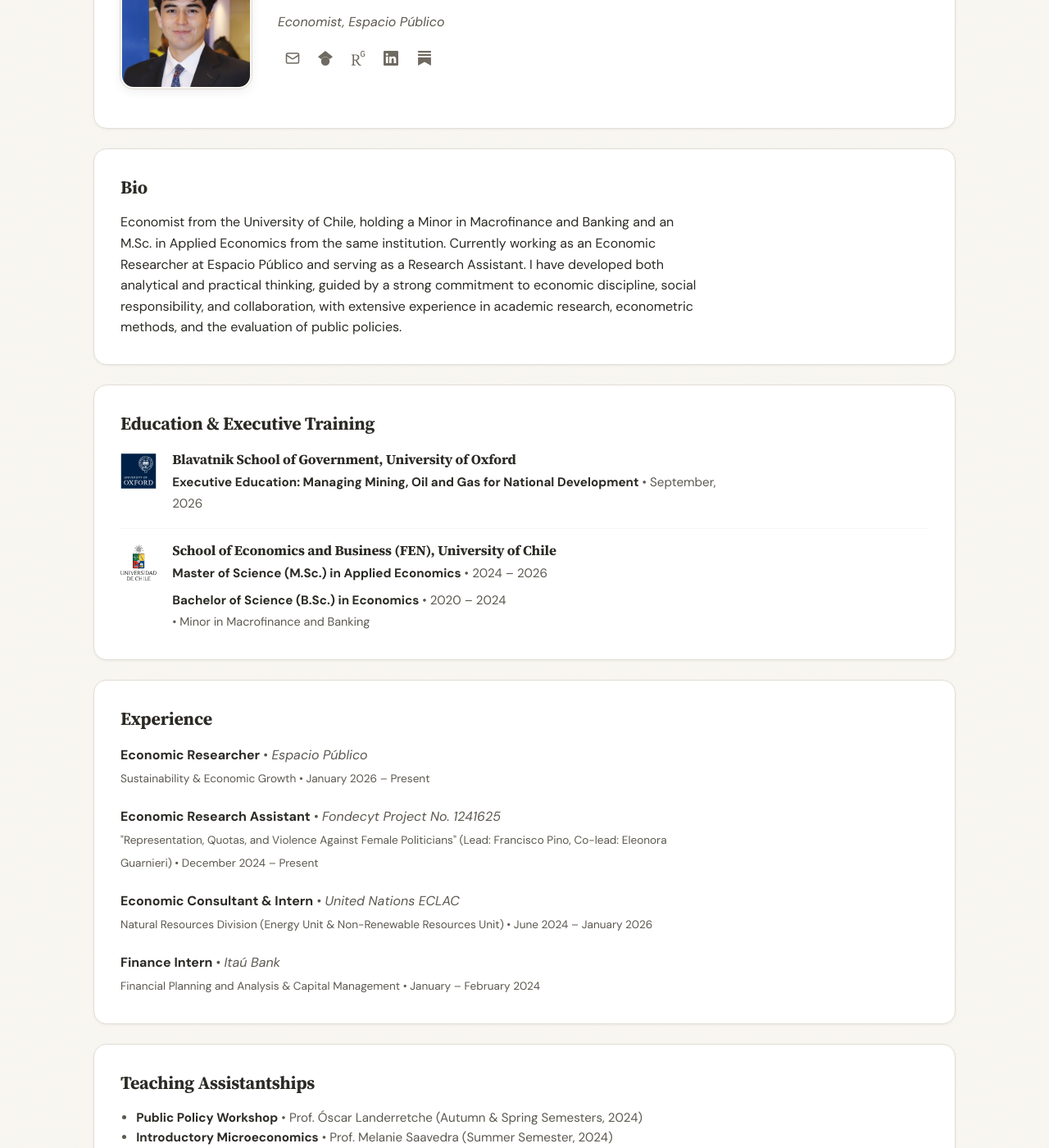
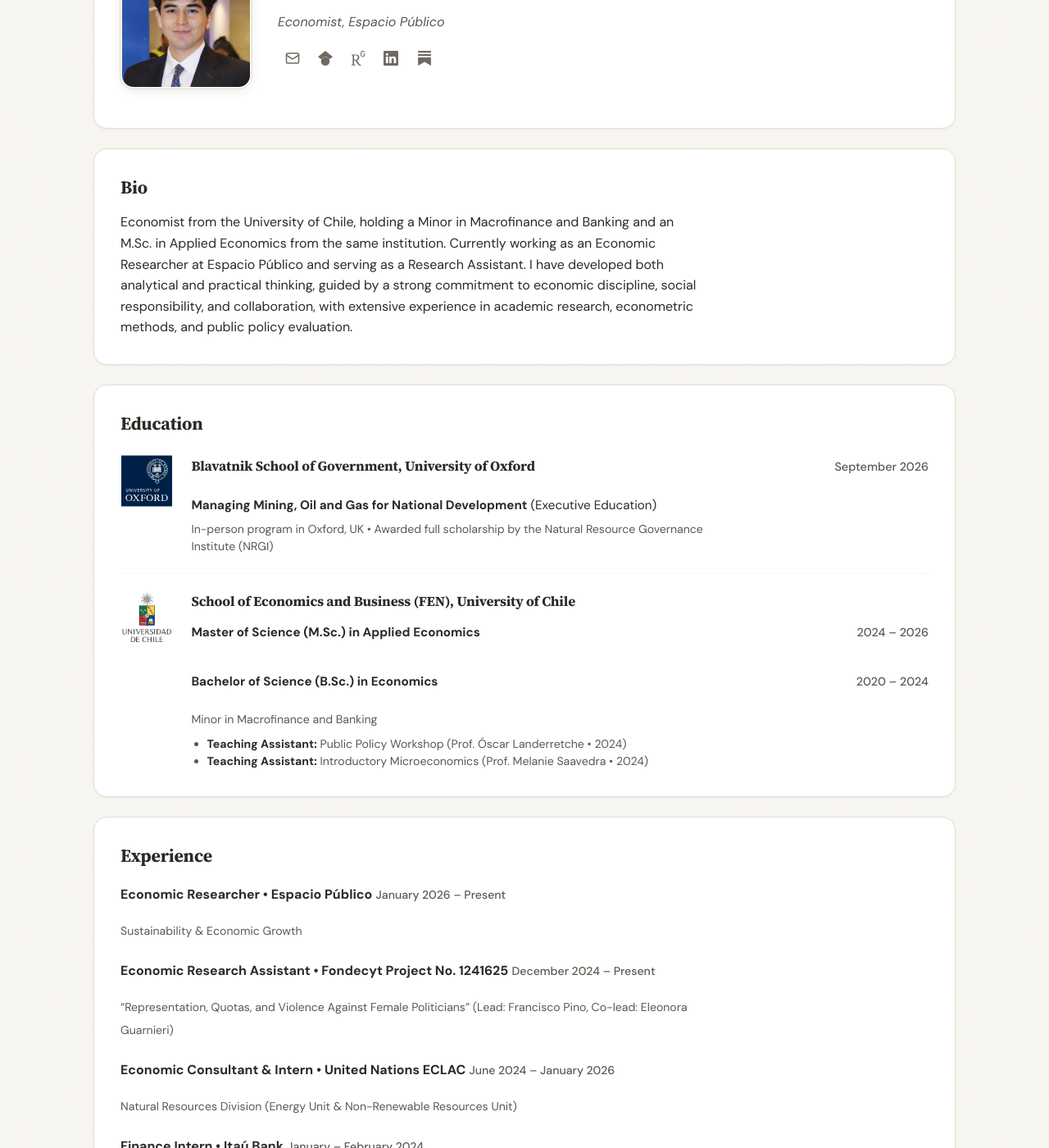
Before and after one commit to igodoymerello/igodoymerello.github.io, a Jekyll site: the page built from _pages/about.md, in a window 1280 px wide and 1400 px high, scrolled down 298 px. Shown: the whole window at 82% size. Built offline with Jekyll 4.4.1, drawn with Linux system fonts in a browser that asks for light colours; some of the changed text lies outside the part shown.

Commit message:
about.md

```diff
--- a/_pages/about.md
+++ b/_pages/about.md
@@ -6,6 +6,7 @@ permalink: /about/
 
 # About
 
+<!-- Header Card: Photo, Basic Info, Social Links -->
 <div class="section-card">
 <div class="pi-card">
 <img src="{{ site.photo | prepend: '/images/' | relative_url }}" class="pi-photo" alt="{{ site.name }}" width="160" height="160">
@@ -25,92 +26,136 @@ permalink: /about/
 </div>
 </div>
 
+<!-- Short Bio -->
 <div class="section-card" style="margin-top: var(--space-4);">
 <h3 style="margin-top: 0;">Bio</h3>
 <p style="line-height: 1.6; color: var(--text-primary); margin: 0;">
-Economist from the University of Chile, holding a Minor in Macrofinance and Banking and an M.Sc. in Applied Economics from the same institution. Currently working as an Economic Researcher at Espacio Público and serving as a Research Assistant. I have developed both analytical and practical thinking, guided by a strong commitment to economic discipline, social responsibility, and collaboration, with extensive experience in academic research, econometric methods, and the evaluation of public policies.
+Economist from the University of Chile, holding a Minor in Macrofinance and Banking and an M.Sc. in Applied Economics from the same institution. Currently working as an Economic Researcher at Espacio Público and serving as a Research Assistant. I have developed both analytical and practical thinking, guided by a strong commitment to economic discipline, social responsibility, and collaboration, with extensive experience in academic research, econometric methods, and public policy evaluation.
 </p>
 </div>
 
+<!-- Education -->
 <div class="section-card" style="margin-top: var(--space-4);">
-<h3 style="margin-top: 0;">Education & Executive Training</h3>
+<h3 style="margin-top: 0; margin-bottom: 1.5rem;">Education</h3>
 
-<div style="display: flex; align-items: flex-start; gap: 1.2rem; margin-top: 1.2rem;">
-<img src="{{ '/images/oxford-logo-DzIWfeXH.svg' | relative_url }}" alt="University of Oxford" style="width: 44px; height: auto; object-fit: contain; margin-top: 3px;">
-<div>
+<!-- Oxford -->
+<div style="display: flex; align-items: flex-start; gap: 1.4rem;">
+<div style="width: 64px; flex-shrink: 0; display: flex; justify-content: center;">
+<img src="{{ '/images/oxford-logo-DzIWfeXH.svg' | relative_url }}" alt="University of Oxford" style="width: 64px; height: auto; object-fit: contain;">
+</div>
+<div style="flex-grow: 1;">
+<div style="display: flex; justify-content: space-between; align-items: baseline; flex-wrap: wrap; gap: 0.5rem;">
 <h4 style="margin: 0; font-size: 1.05rem;">Blavatnik School of Government, University of Oxford</h4>
-<p style="margin: 0.2rem 0 0 0; color: var(--text-secondary); font-size: 0.95rem;">
-<strong>Executive Education: Managing Mining, Oil and Gas for National Development</strong> &bull; September, 2026
+<span style="font-size: 0.9rem; color: var(--text-secondary); font-weight: 500;">September 2026</span>
+</div>
+<p style="margin: 0.25rem 0 0 0; color: var(--text-primary); font-size: 0.95rem;">
+<strong>Managing Mining, Oil and Gas for National Development</strong> (Executive Education)
+</p>
+<p style="margin: 0.35rem 0 0 0; color: var(--text-secondary); font-size: 0.88rem; line-height: 1.5;">
+In-person program in Oxford, UK &bull; Awarded full scholarship by the Natural Resource Governance Institute (NRGI)
 </p>
 </div>
 </div>
 
-<hr style="border: 0; border-top: 1px solid var(--border-color); margin: 1rem 0;">
+<hr style="border: 0; border-top: 1px solid var(--border-color); margin: 1.4rem 0;">
 
-<div style="display: flex; align-items: flex-start; gap: 1.2rem;">
-<img src="{{ '/images/escudo-uchile-vertical-color-fondo-transp.png' | relative_url }}" alt="Universidad de Chile" style="width: 44px; height: auto; object-fit: contain; margin-top: 3px;">
+<!-- University of Chile -->
+<div style="display: flex; align-items: flex-start; gap: 1.4rem;">
+<div style="width: 64px; flex-shrink: 0; display: flex; justify-content: center;">
+<img src="{{ '/images/escudo-uchile-vertical-color-fondo-transp.png' | relative_url }}" alt="Universidad de Chile" style="width: 60px; height: auto; object-fit: contain;">
+</div>
+<div style="flex-grow: 1;">
+<h4 style="margin: 0 0 0.8rem 0; font-size: 1.05rem;">School of Economics and Business (FEN), University of Chile</h4>
+
+<!-- Master -->
+<div style="margin-bottom: 1rem;">
+<div style="display: flex; justify-content: space-between; align-items: baseline; flex-wrap: wrap; gap: 0.5rem;">
+<p style="margin: 0; font-size: 0.95rem; color: var(--text-primary);">
+<strong>Master of Science (M.Sc.) in Applied Economics</strong>
+</p>
+<span style="font-size: 0.9rem; color: var(--text-secondary); font-weight: 500;">2024 &ndash; 2026</span>
+</div>
+</div>
+
+<!-- Bachelor -->
 <div>
-<h4 style="margin: 0; font-size: 1.05rem;">School of Economics and Business (FEN), University of Chile</h4>
-<p style="margin: 0.2rem 0 0 0; color: var(--text-secondary); font-size: 0.95rem;">
-<strong>Master of Science (M.Sc.) in Applied Economics</strong> &bull; 2024 &ndash; 2026
+<div style="display: flex; justify-content: space-between; align-items: baseline; flex-wrap: wrap; gap: 0.5rem;">
+<p style="margin: 0; font-size: 0.95rem; color: var(--text-primary);">
+<strong>Bachelor of Science (B.Sc.) in Economics</strong>
 </p>
-<p style="margin: 0.4rem 0 0 0; color: var(--text-secondary); font-size: 0.95rem;">
-<strong>Bachelor of Science (B.Sc.) in Economics</strong> &bull; 2020 &ndash; 2024<br>
-<span style="font-size: 0.9rem; color: var(--text-secondary);">&bull; Minor in Macrofinance and Banking</span>
+<span style="font-size: 0.9rem; color: var(--text-secondary); font-weight: 500;">2020 &ndash; 2024</span>
+</div>
+<p style="margin: 0.2rem 0 0.5rem 0; color: var(--text-secondary); font-size: 0.88rem;">
+Minor in Macrofinance and Banking
 </p>
+<ul style="margin: 0.3rem 0 0 0; padding-left: 1.2rem; color: var(--text-secondary); font-size: 0.88rem; line-height: 1.5;">
+<li><strong>Teaching Assistant:</strong> Public Policy Workshop (Prof. Óscar Landerretche &bull; 2024)</li>
+<li><strong>Teaching Assistant:</strong> Introductory Microeconomics (Prof. Melanie Saavedra &bull; 2024)</li>
+</ul>
+</div>
+
 </div>
 </div>
 </div>
 
+<!-- Experience -->
 <div class="section-card" style="margin-top: var(--space-4);">
-<h3 style="margin-top: 0;">Experience</h3>
-<ul style="list-style: none; padding-left: 0; margin: 1rem 0 0 0;">
-<li style="margin-bottom: 1.2rem;">
-<strong style="font-size: 1rem;">Economic Researcher</strong> &bull; <em>Espacio Público</em><br>
-<span style="font-size: 0.85rem; color: var(--text-secondary);">Sustainability & Economic Growth &bull; January 2026 &ndash; Present</span>
-</li>
-<li style="margin-bottom: 1.2rem;">
-<strong style="font-size: 1rem;">Economic Research Assistant</strong> &bull; <em>Fondecyt Project No. 1241625</em><br>
-<span style="font-size: 0.85rem; color: var(--text-secondary);">"Representation, Quotas, and Violence Against Female Politicians" (Lead: Francisco Pino, Co-lead: Eleonora Guarnieri) &bull; December 2024 &ndash; Present</span>
-</li>
-<li style="margin-bottom: 1.2rem;">
-<strong style="font-size: 1rem;">Economic Consultant & Intern</strong> &bull; <em>United Nations ECLAC</em><br>
-<span style="font-size: 0.85rem; color: var(--text-secondary);">Natural Resources Division (Energy Unit & Non-Renewable Resources Unit) &bull; June 2024 &ndash; January 2026</span>
-</li>
-<li style="margin-bottom: 0;">
-<strong style="font-size: 1rem;">Finance Intern</strong> &bull; <em>Itaú Bank</em><br>
-<span style="font-size: 0.85rem; color: var(--text-secondary);">Financial Planning and Analysis & Capital Management &bull; January &ndash; February 2024</span>
-</li>
-</ul>
+<h3 style="margin-top: 0; margin-bottom: 1.2rem;">Experience</h3>
+
+<div style="margin-bottom: 1.3rem;">
+<div style="display: flex; justify-content: space-between; align-items: baseline; flex-wrap: wrap; gap: 0.5rem;">
+<strong style="font-size: 1rem; color: var(--text-primary);">Economic Researcher &bull; Espacio Público</strong>
+<span style="font-size: 0.88rem; color: var(--text-secondary); font-weight: 500;">January 2026 &ndash; Present</span>
+</div>
+<span style="font-size: 0.88rem; color: var(--text-secondary);">Sustainability & Economic Growth</span>
 </div>
 
-<div class="section-card" style="margin-top: var(--space-4);">
-<h3 style="margin-top: 0;">Teaching Assistantships</h3>
-<ul style="margin: 0.8rem 0 0 0; padding-left: 1.2rem; color: var(--text-secondary); font-size: 0.95rem; line-height: 1.6;">
-<li><strong>Public Policy Workshop</strong> &bull; Prof. Óscar Landerretche (Autumn & Spring Semesters, 2024)</li>
-<li><strong>Introductory Microeconomics</strong> &bull; Prof. Melanie Saavedra (Summer Semester, 2024)</li>
-</ul>
+<div style="margin-bottom: 1.3rem;">
+<div style="display: flex; justify-content: space-between; align-items: baseline; flex-wrap: wrap; gap: 0.5rem;">
+<strong style="font-size: 1rem; color: var(--text-primary);">Economic Research Assistant &bull; Fondecyt Project No. 1241625</strong>
+<span style="font-size: 0.88rem; color: var(--text-secondary); font-weight: 500;">December 2024 &ndash; Present</span>
+</div>
+<span style="font-size: 0.88rem; color: var(--text-secondary);">"Representation, Quotas, and Violence Against Female Politicians" (Lead: Francisco Pino, Co-lead: Eleonora Guarnieri)</span>
 </div>
 
+<div style="margin-bottom: 1.3rem;">
+<div style="display: flex; justify-content: space-between; align-items: baseline; flex-wrap: wrap; gap: 0.5rem;">
+<strong style="font-size: 1rem; color: var(--text-primary);">Economic Consultant & Intern &bull; United Nations ECLAC</strong>
+<span style="font-size: 0.88rem; color: var(--text-secondary); font-weight: 500;">June 2024 &ndash; January 2026</span>
+</div>
+<span style="font-size: 0.88rem; color: var(--text-secondary);">Natural Resources Division (Energy Unit & Non-Renewable Resources Unit)</span>
+</div>
+
+<div>
+<div style="display: flex; justify-content: space-between; align-items: baseline; flex-wrap: wrap; gap: 0.5rem;">
+<strong style="font-size: 1rem; color: var(--text-primary);">Finance Intern &bull; Itaú Bank</strong>
+<span style="font-size: 0.88rem; color: var(--text-secondary); font-weight: 500;">January &ndash; February 2024</span>
+</div>
+<span style="font-size: 0.88rem; color: var(--text-secondary);">Financial Planning and Analysis & Capital Management</span>
+</div>
+</div>
+
+<!-- Technical Expertise & Competencies -->
 <div class="section-card" style="margin-top: var(--space-4);">
-<h3 style="margin-top: 0;">Skills & Languages</h3>
-<div style="display: grid; grid-template-columns: repeat(auto-fit, minmax(240px, 1fr)); gap: 1.5rem; margin-top: 1rem;">
+<h3 style="margin-top: 0;">Technical Expertise & Competencies</h3>
+<div style="display: grid; grid-template-columns: repeat(auto-fit, minmax(260px, 1fr)); gap: 1.8rem; margin-top: 1.2rem;">
 <div>
-<h4 style="margin: 0 0 0.5rem 0; font-size: 0.95rem; text-transform: uppercase; letter-spacing: 0.05em; color: var(--accent-base);">Data Management & Statistics</h4>
+<h4 style="margin: 0 0 0.5rem 0; font-size: 0.9rem; text-transform: uppercase; letter-spacing: 0.05em; color: var(--accent-base);">Econometric & Data Stack</h4>
 <p style="margin: 0; color: var(--text-secondary); font-size: 0.92rem; line-height: 1.6;">
 R, SQL, STATA, Python, BigQuery, Matlab.
 </p>
-<h4 style="margin: 1rem 0 0.5rem 0; font-size: 0.95rem; text-transform: uppercase; letter-spacing: 0.05em; color: var(--accent-base);">Productivity & Design</h4>
+
+<h4 style="margin: 1.2rem 0 0.5rem 0; font-size: 0.9rem; text-transform: uppercase; letter-spacing: 0.05em; color: var(--accent-base);">Workflow & Technical Computing</h4>
 <p style="margin: 0; color: var(--text-secondary); font-size: 0.92rem; line-height: 1.6;">
-LaTeX, Microsoft Office (Excel, Word, PowerPoint), Power BI, Adobe Suite (Photoshop, Premiere Pro, After Effects, Illustrator).
+LaTeX, Microsoft Office (Excel, Word, PowerPoint), Power BI, Adobe Creative Suite (Photoshop, Premiere Pro, After Effects, Illustrator).
 </p>
 </div>
 <div>
-<h4 style="margin: 0 0 0.5rem 0; font-size: 0.95rem; text-transform: uppercase; letter-spacing: 0.05em; color: var(--accent-base);">Languages</h4>
-<ul style="margin: 0; padding-left: 1.2rem; color: var(--text-secondary); font-size: 0.92rem; line-height: 1.6;">
+<h4 style="margin: 0 0 0.5rem 0; font-size: 0.9rem; text-transform: uppercase; letter-spacing: 0.05em; color: var(--accent-base);">Working Languages</h4>
+<ul style="margin: 0; padding-left: 1.2rem; color: var(--text-secondary); font-size: 0.92rem; line-height: 1.7;">
 <li><strong>Spanish:</strong> Native</li>
-<li><strong>English:</strong> Advanced</li>
-<li><strong>French:</strong> Advanced</li>
+<li><strong>English:</strong> Advanced professional proficiency</li>
+<li><strong>French:</strong> Advanced professional proficiency</li>
 </ul>
 </div>
 </div>
```
